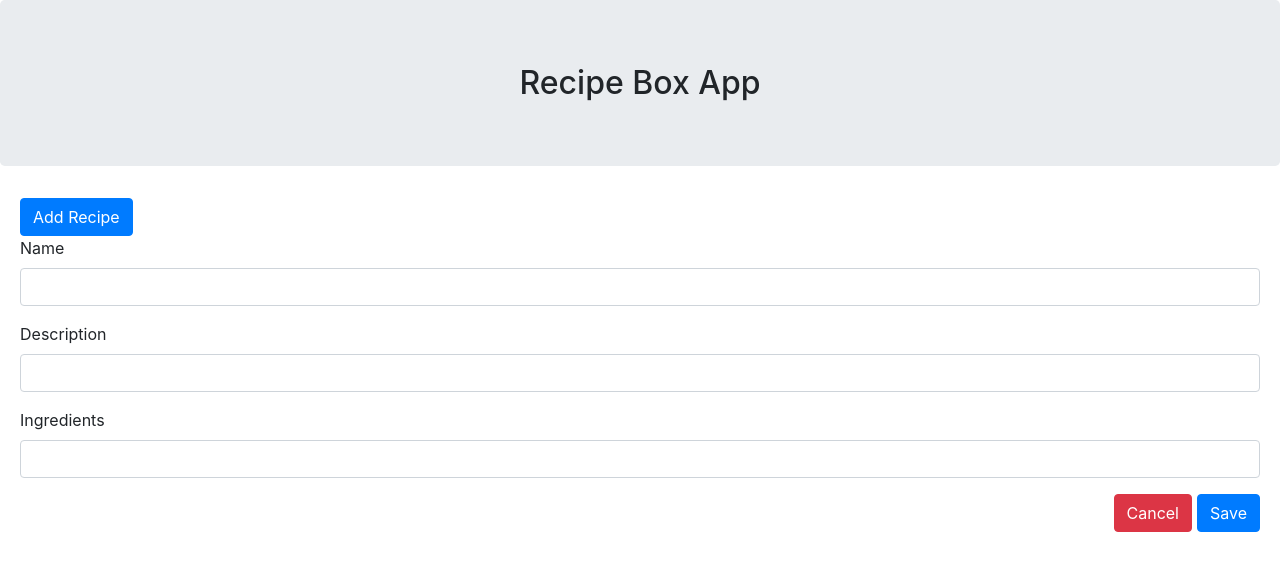
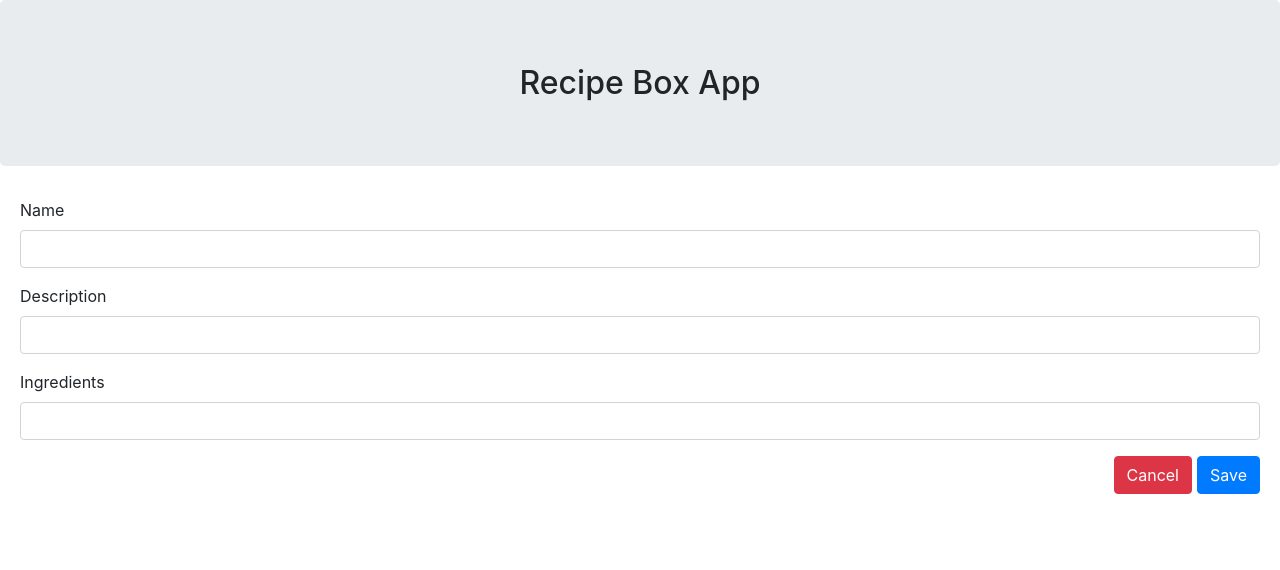
Before and after one commit to pablo-jurado/recipe-box, a React (Create React App) app: page / in a window 1280 px wide. Shown: the top 570 px of the page. Built offline with nearby package versions, Linux system fonts and the light colour scheme.

Commit message:
add toggle method

```diff
--- a/src/App.js
+++ b/src/App.js
@@ -1,26 +1,43 @@
 import React from 'react';
 import _ from 'lodash';
-import { updateState } from './index';
 import './App.css';
 
 
-// TODO: move appstate to this component
-function App (state) {
+class App extends React.Component {
+  constructor() {
+    super();
+
+    this.state = {
+      editor: false
+    };
+
+    this.toggleEditor = this.toggleEditor.bind(this);
+  }
+
+  toggleEditor() {
+    this.setState({ editor: !this.state.editor });
+  }
+
+  render() {
+    var element = null;
+    if (!this.state.editor) {
+      element = <ButtonEditor toggle={this.toggleEditor} />;
+    } else {
+      element = <Editor />;
+    }
     return (
       <div className="app">
         <h2 className="jumbotron text-center link"
-        onClick={ () => updateState("close_editor") }>Recipe Box App</h2>
+          onClick={ () => { } }>Recipe Box App</h2>
         <div className="wrapper">
-        <ButtonEditor />
-        <Editor />
+          { element }
           {/* {AllRecipes(state)} */}
         </div>
       </div>
     );
+  }
 };
 
-
-// TODO: add internal state to the form
 class Editor extends React.Component {
   constructor() {
     super();
@@ -46,6 +63,7 @@ class Editor extends React.Component {
   }
 
   render() {
+    // TODO: maybe move if and button here
     return (
       <form className="recipe-form" onSubmit={this.saveRecipe}>
         <div className="form-group">
@@ -81,7 +99,7 @@ class Editor extends React.Component {
             </div>
         </div>
         <div className="buttons-group float-right">
-          <button className="btn btn-danger" type="button" onClick={ () => updateState("close_editor") }>Cancel</button>
+          <button className="btn btn-danger" type="button" onClick={ () => {} }>Cancel</button>
           <input className="btn btn-primary" type="submit" value="Save" />
         </div>
       </form>
@@ -89,10 +107,10 @@ class Editor extends React.Component {
   }
 };
 
-function ButtonEditor() {
+function ButtonEditor(props) {
   return (
     <button className="btn btn-primary"
-      onClick={ () => updateState("open_editor") }>
+      onClick={ props.toggle() }>
         Add Recipe
     </button>
   );
@@ -123,7 +141,7 @@ function RecipeOpened(recipe) {
   return (
     <div className="card" key={recipe.id}>
       <div className="card-header"
-        onClick={ () => updateState('tab_close', recipe)}>
+        onClick={ () => { } }>
         {recipe.name}
       </div>
       <div className="card-body">
@@ -131,8 +149,8 @@ function RecipeOpened(recipe) {
         <p><strong>Ingredients:</strong></p>
         <ul>{ ingredients }</ul>
         <div className="buttons-group float-right">
-          <button onClick={ () => updateState("edit_recipe", recipe) } type="button" className="btn btn-outline-primary">Edit</button>
-          <button onClick={ () => updateState("delete_recipe", recipe) } type="button" className="btn btn-outline-danger">Delete</button>
+          <button onClick={ () => { } } type="button" className="btn btn-outline-primary">Edit</button>
+          <button onClick={ () => { } } type="button" className="btn btn-outline-danger">Delete</button>
         </div>
       </div>
     </div>
@@ -143,7 +161,7 @@ function RecipeClosed(recipe) {
   return (
     <div key={recipe.id}
       className="list-group-item"
-      onClick={ () => updateState('tab_active', recipe)}>
+      onClick={ () => { } }>
       {recipe.name}
     </div>
   );
--- a/src/index.js
+++ b/src/index.js
@@ -1,8 +1,7 @@
-// import React from 'react';
+import React from 'react';
 import ReactDOM from 'react-dom';
 import './index.css';
 import App from './App';
-import appState from './state';
 import _ from 'lodash';
 import 'bootstrap/dist/css/bootstrap.css';
 import registerServiceWorker from './registerServiceWorker';
@@ -18,89 +17,13 @@ function guid() {
 }
 
 // -------------------------------------------------
-// Update State
-// -------------------------------------------------
-
-export function updateState(action, payload) {
-  if (action === 'tab_active') {
-    _.forEach(appState.recipes, function(item) {
-      item.active = (item.id === payload.id);
-    });
-  }
-
-  if (action === 'tab_close') {
-    _.forEach(appState.recipes, function(item) {
-      item.active = false;
-    });
-  }
-
-  if (action === 'open_editor') {
-    appState.editor.active = true;
-  }
-
-  if (action === 'close_editor') {
-    appState.editor = {
-      id: null,
-      active: false,
-      name: "",
-      description: "",
-      ingredients: ""
-    }
-  }
-
-  if (action === 'update_name') {
-    appState.editor.name = payload;
-  }
-
-  if (action === 'update_description') {
-    appState.editor.description = payload;
-  }
-
-  if (action === 'update_ingredients') {
-    appState.editor.ingredients = payload;
-  }
-
-  if (action === 'save_recipe') {
-    appState.editor.active = false;
-    // update if already exist
-    if (appState.editor.id in appState.recipes) {
-      appState.recipes[appState.editor.id] = appState.editor;
-    } else {
-      // if does not exist will create a new one
-      var id = guid();
-      appState.editor.id = id
-      appState.recipes[id] = appState.editor;
-    }
-    updateState('close_editor');
-  }
-
-  if (action === 'delete_recipe' ) {
-    delete appState.recipes[payload.id];
-  }
-
-  if (action === 'edit_recipe') {
-    appState.editor = _.cloneDeep(payload);
-    appState.editor.active = true;
-  }
-
-  localStorage.setItem("appState", JSON.stringify(appState));
-
-  render(appState);
-};
-
-// -------------------------------------------------
 // ReactDOM
 // -------------------------------------------------
 const root = document.getElementById('root');
 
-function render(state) {
-  ReactDOM.render(
-    App(state),
-    root
-  );
-};
-
-// first render
-updateState();
+ReactDOM.render(
+  <App />,
+  root
+);
 
 registerServiceWorker();
```
Lines whose indentation alone changed are shown as unchanged.
